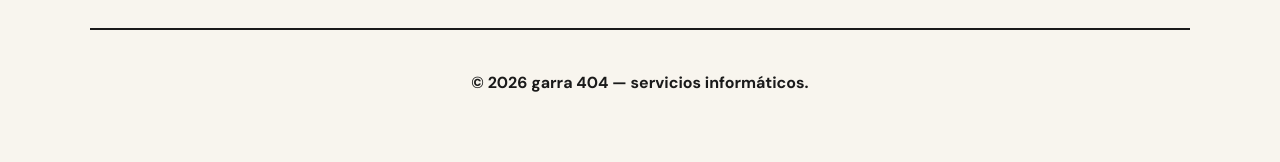
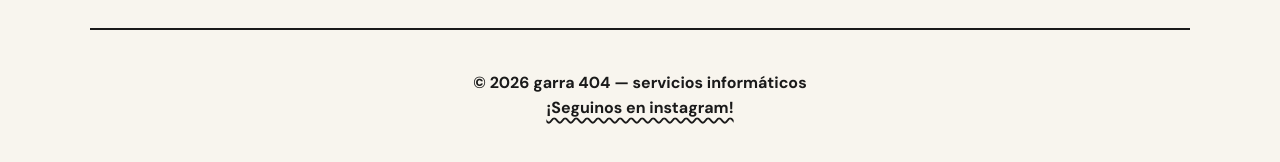
Before and after one commit to garra404/own_website, a plain HTML site: page index.html in a window 1280 px wide. Shown: the part 2939-3101 px from the top of the page. Drawn offline with Linux system fonts and the light colour scheme.

Commit message:
Incorpora link de instagram en footer

```diff
--- a/index.html
+++ b/index.html
@@ -273,8 +273,15 @@
   </section>
   </main>
   <footer>
-    <p>© 2026 garra 404 — servicios informáticos.</p>
-  </footer>
+  <p>© 2026 garra 404 — servicios informáticos</p>
+  <p>
+    <a href="https://www.instagram.com/garra_404"
+       target="_blank"
+       rel="noopener noreferrer">
+      ¡Seguinos en instagram!
+    </a>
+  </p>
+</footer>
 
 </body>
 
--- a/styles.css
+++ b/styles.css
@@ -738,6 +738,23 @@ footer {
     font-weight: 600;
 }
 
+footer p:last-child a {
+  color: inherit;
+  text-decoration-line: underline;
+  text-decoration-style: wavy;
+  text-decoration-color: currentColor;
+  text-underline-offset: 4px;
+  text-decoration-thickness: 1.5px;
+}
+
+footer p:last-child a:hover {
+  text-decoration-color: #E59523;
+  text-decoration-thickness: 2px;
+}
+
+footer a:visited {
+  color: inherit;
+}
 
 /* ==========================================================================
    TEXTURA DE FONDO
```
